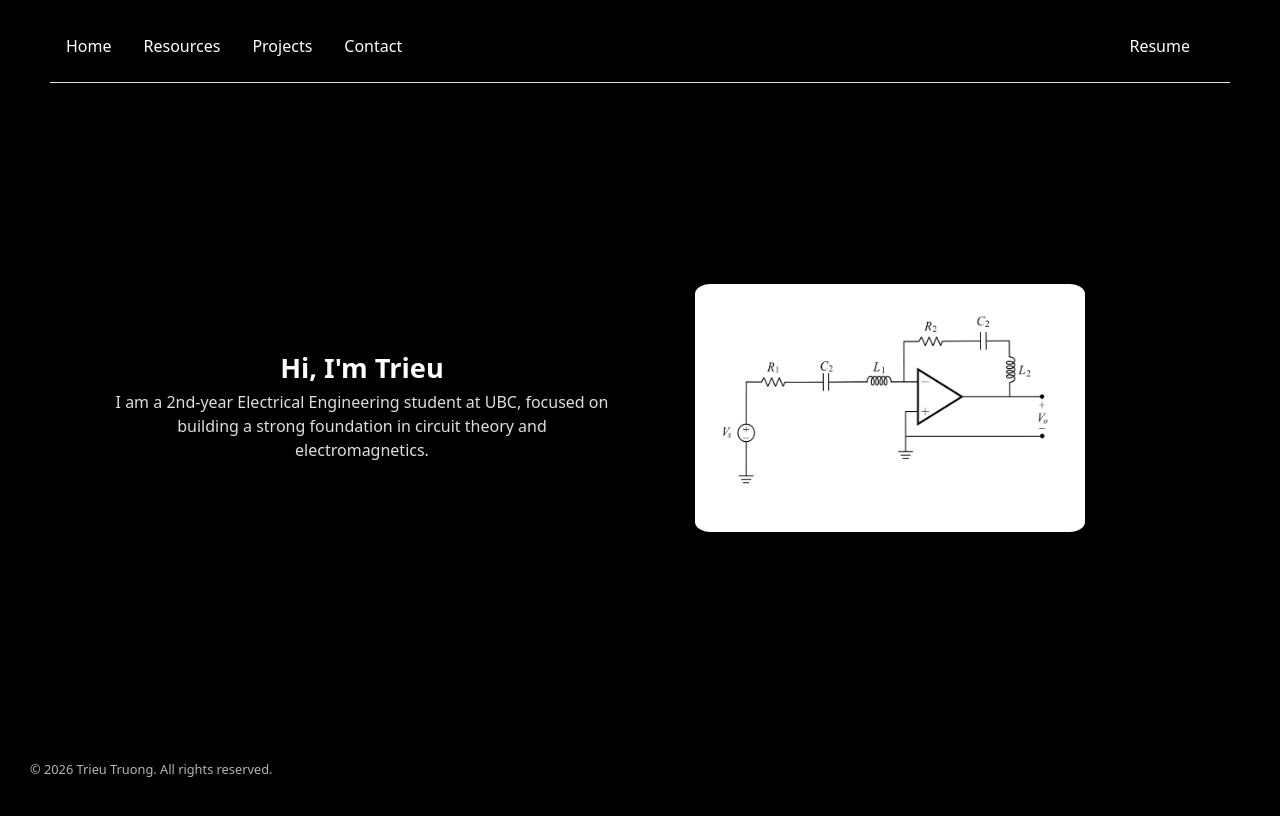
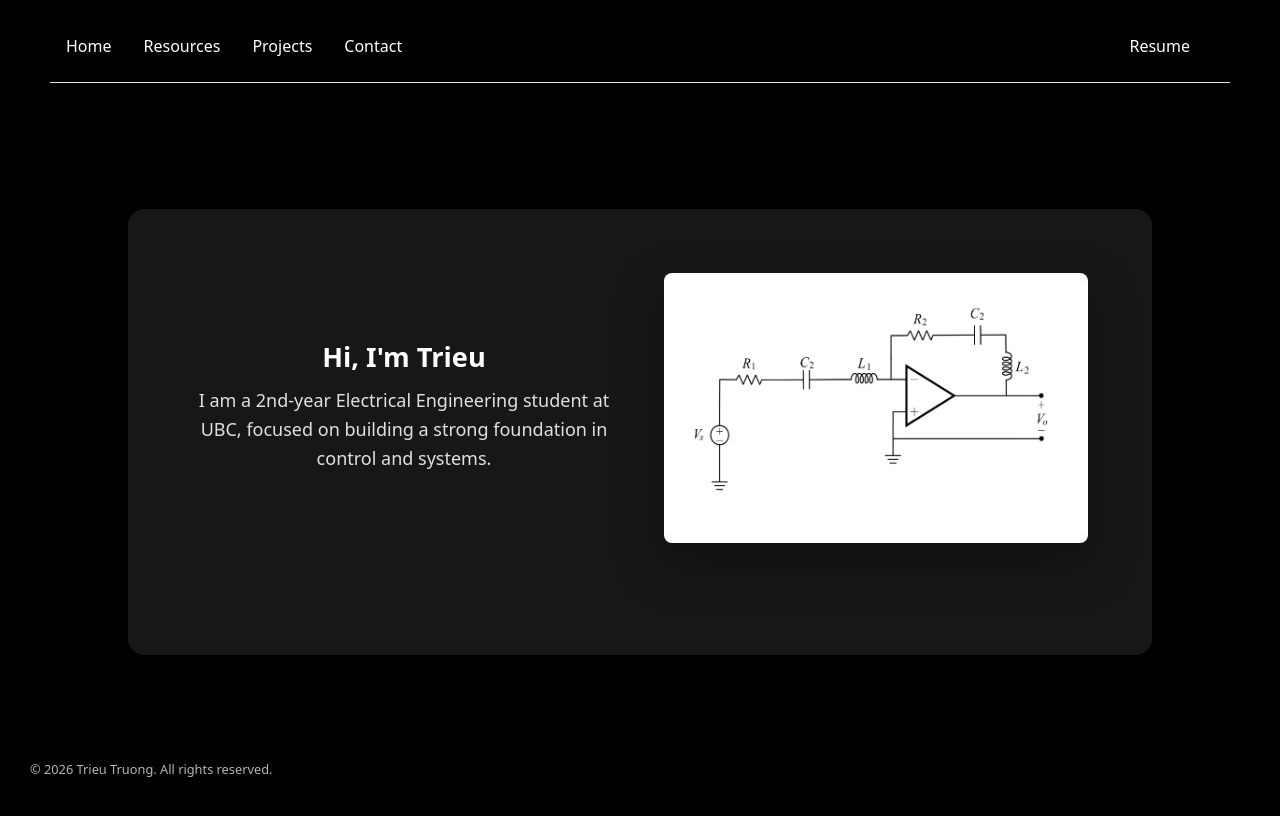
Before and after one commit to ttrieu2025/personal-website, a React (Vite) app: page / in a window 1280 px wide. Shown: the top 816 px of the page. Built offline with nearby package versions, Linux system fonts and the light colour scheme.

Commit message:
fix: Update profile and add more features

```diff
--- a/src/Pages/Home.jsx
+++ b/src/Pages/Home.jsx
@@ -1,28 +1,46 @@
-import GradientText from '../components/GradientText'
+
 function Home() {
   return (
-    <div className="page">
-      <div className="intro p-20">
-        <div className="intro-text flex flex-col gap-2">
-        <h2 className="font-bold"> Hi, I'm Trieu</h2>
-          <p className="flex gap-2">
-          I am a 2nd-year Electrical Engineering student at UBC, focused on building a strong foundation in circuit theory and electromagnetics.
+    <div className="page flex justify-center">
+      <div
+        className="
+          bg-[#171716]
+          rounded-2xl
+          p-16
+          max-w-5xl
+          w-full
+          shadow-lg
+        "
+      >
+        <div className="intro flex gap-12 items-center">
+          {/* Text */}
+          <div className="intro-text flex flex-col gap-4 flex-1">
+            <h2 className="font-bold text-3xl">Hi, I'm Trieu</h2>
+            <p className="text-lg leading-relaxed">
+              I am a 2nd-year Electrical Engineering student at UBC,
+              focused on building a strong foundation in control and systems.
             </p>
           </div>
 
-        <div className="intro-image flex justify-center">
-          <img src="/profile.png" alt="Circuit"
+          {/* Image */}
+          <div className="intro-image flex justify-center flex-1">
+            <img
+              src="/profile.png"
+              alt="Circuit"
               className="
+                rounded-lg
                 shadow-[0_20px_50px_rgba(0,0,0,0.35)]
                 transition-all duration-300
                 hover:scale-105
-            cursor-pointer"
-          style={{  width: "70%",
+                cursor-pointer
+              "
+              style={{
+                width: "100%",
+                maxWidth: "950px",
                 height: "auto",
-                    maxWidth: "950px",
-                    borderRadius: "4%"
               }}
             />
+          </div>
         </div>
       </div>
     </div>
--- a/src/Pages/Projects.jsx
+++ b/src/Pages/Projects.jsx
@@ -30,7 +30,7 @@ function Projects() {
           sx={{
             minWidth: { xs: '100%', sm: 300, md: 260 },
             maxWidth: { xs: '100%', sm: 400, md: 400 },
-            backgroundColor: '#222222',
+            backgroundColor: '#171716',
             color: '#ffffff',
             borderRadius: 3,
           }}
@@ -102,7 +102,7 @@ function Projects() {
           sx={{
             minWidth: { xs: '100%', sm: 300, md: 260 },
             maxWidth: { xs: '100%', sm: 400, md: 400 },
-            backgroundColor: '#222222',
+            backgroundColor: '#171716',
             color: '#ffffff',
             borderRadius: 3,
           }}
```
Lines whose indentation alone changed are shown as unchanged.
